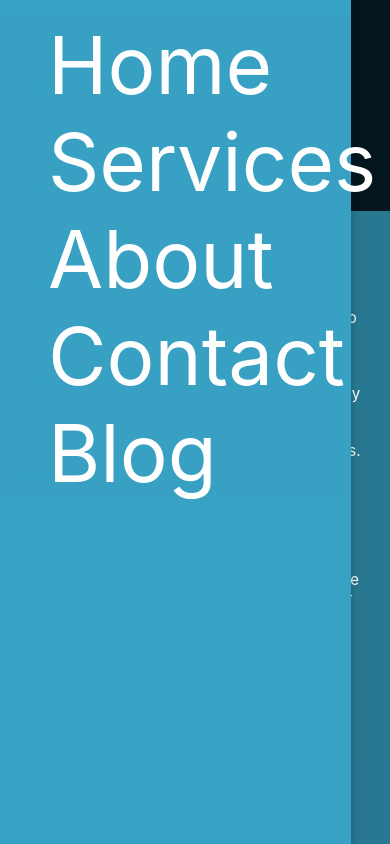
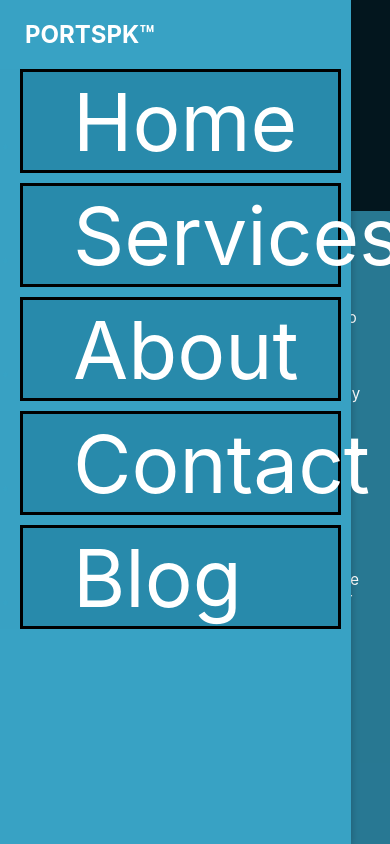
Before and after one commit to Lagawaga/PORTSPK, a React (Create React App) app: page /Services in a window 390 px wide. Both pictures are taken after a click on the button 34 px from the left and 74 px from the top of the page. Shown: the top 844 px of the page. Built offline with nearby package versions, Linux system fonts and the light colour scheme; a web font is replaced by a local one.

Commit message:
added css to sidedrawer so looks better, more like buttons

```diff
--- a/src/Pages/Navigation/Layout.css
+++ b/src/Pages/Navigation/Layout.css
@@ -52,7 +52,7 @@
   top: 0;
 }
 
-@media only screen and (max-width: 850px) {
+@media only screen and (max-width: 769px) {
   .navbar-logo {
     background-color: rgb(56, 162, 196, 0.7);
     height: 65px;
@@ -97,8 +97,11 @@
     background: white;
   }
   .nav-links li {
-    margin: 0 0.5rem;
+    margin: 10px;
+    padding-top: 1px;
     color: rgb(56, 162, 196, 0.7);
+    border: 3px solid black;
+    background-color: rgba(34, 129, 161, 0.7);
   }
 
   /* .navbar-list li a {
@@ -107,12 +110,14 @@
   .nav-links {
     flex-direction: row;
     background-color: rgb(56, 162, 196, 0.7);
+    padding-left: 10px;
   }
 
   .nav-links a {
     color: white;
     text-decoration: none;
     font-size: 5rem;
+    padding: 50px;
   }
   /*
   .nav-links button {
--- a/src/Pages/Navigation/Layout.js
+++ b/src/Pages/Navigation/Layout.js
@@ -17,6 +17,7 @@ function Layout() {
       <nav>
         <SideDrawer show={drawerIsOpen} onClick={closeSideDrawer}>
           <div className="main-navigation__drawer-nav">
+            <h1 className="navbar-title">PORTSPK™</h1>
             <ul className="nav-links">
               <li>
                 <Link to="/">Home</Link>
--- a/src/Pages/Navigation/SideDrawer.css
+++ b/src/Pages/Navigation/SideDrawer.css
@@ -2,7 +2,7 @@
   display: none;
 }
 
-@media only screen and (max-width: 850px) {
+@media only screen and (max-width: 769px) {
   .side-drawer {
     display: block;
     position: fixed;
```
